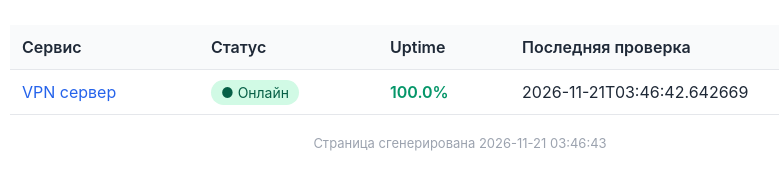
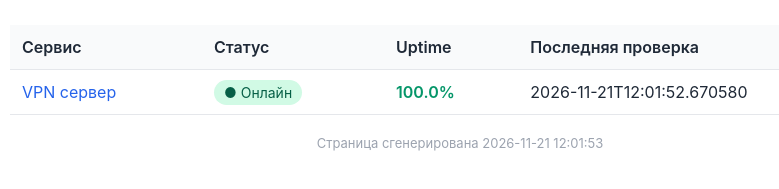
Before and after one commit to olegseyyy/healthchecker, a plain HTML site: page docs/index.html in a window 1280 px wide. Shown: the part 155-344 px from the top of the page, 180-959 px from the left. Drawn offline with Linux system fonts and the light colour scheme.

Commit message:
Update state, history and status page [skip ci]

```diff
--- a/docs/index.html
+++ b/docs/index.html
@@ -63,12 +63,12 @@
             <td><a href="https://ru.willitrun.ru" target="_blank">VPN сервер</a></td>
             <td><span class="badge ok">● Онлайн</span></td>
             <td class="uptime-good">100.0%</td>
-            <td>2026-11-21T03:46:42.642669</td>
+            <td>2026-11-21T12:01:52.670580</td>
         </tr>
 
             </tbody>
         </table>
-        <p class="footer">Страница сгенерирована 2026-11-21 03:46:43</p>
+        <p class="footer">Страница сгенерирована 2026-11-21 12:01:53</p>
     </div>
 </body>
 </html>
```
Also changed, not shown: 1 other file.
